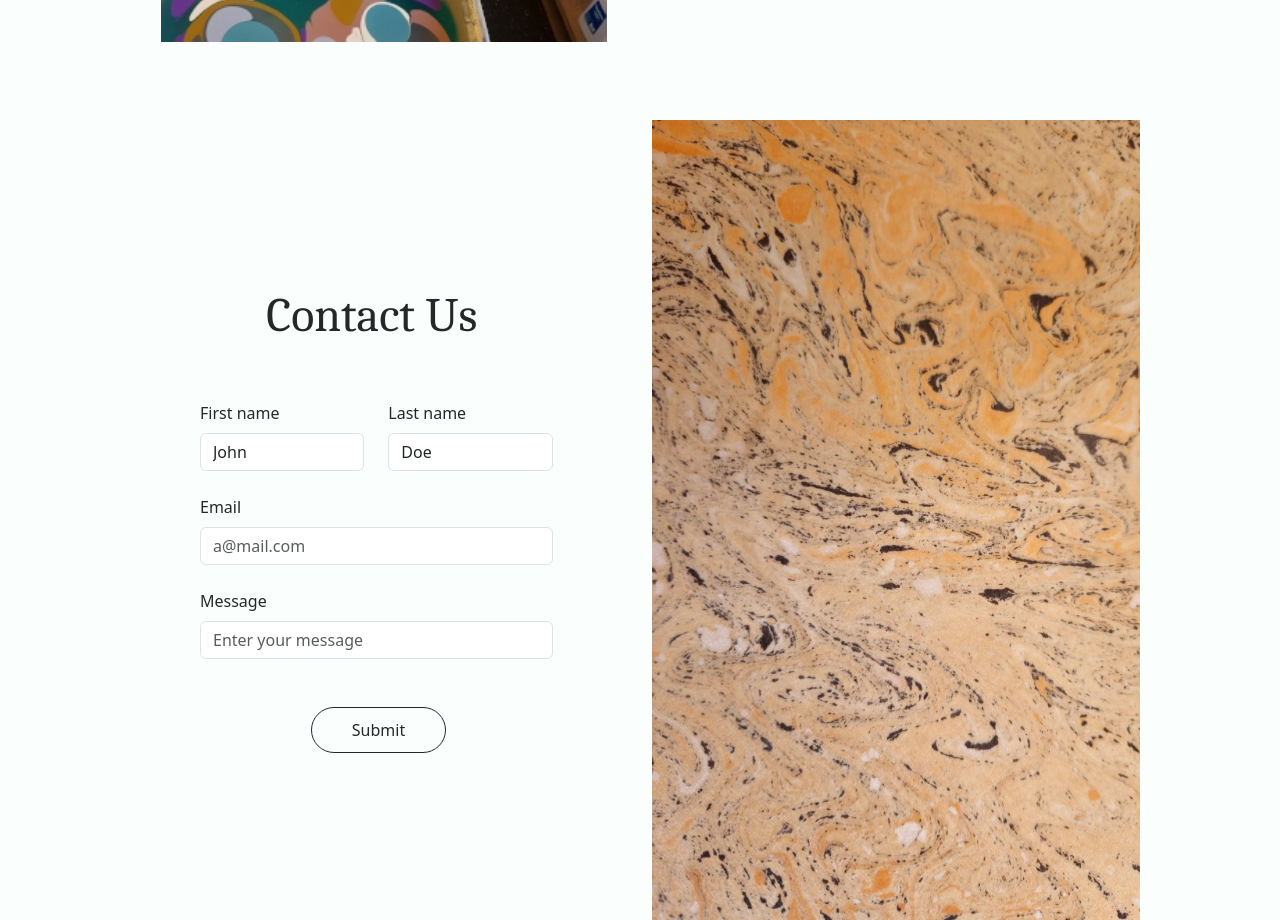
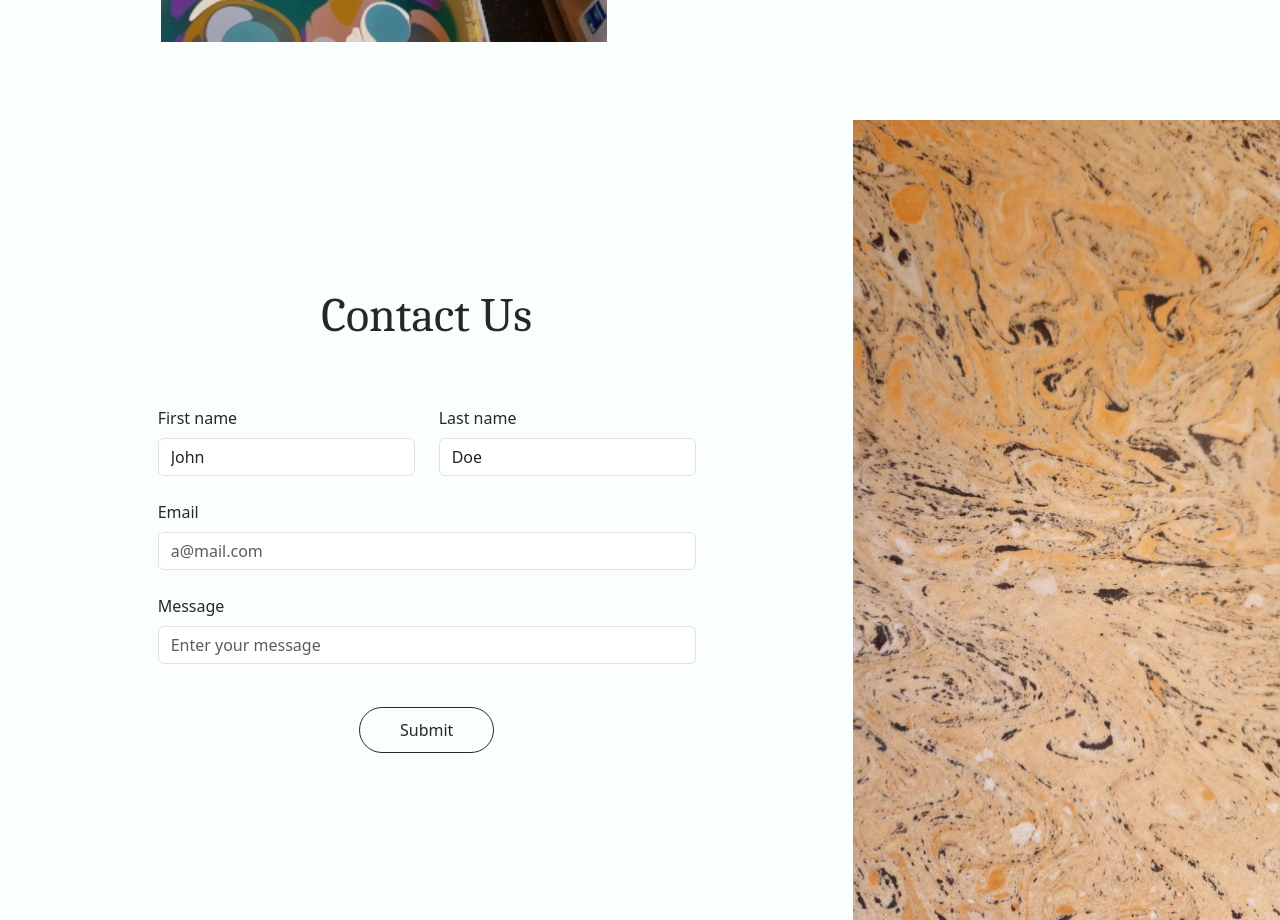
Before and after one commit to christie0902/colorfloco, a React (Vite) app in the folder front-end/: page / in a window 1280 px wide. Shown: the part 1480-2400 px from the top of the page. Built offline with nearby package versions, Linux system fonts and the light colour scheme.

Commit message:
add responsiveness to contact section

```diff
--- a/front-end/src/App.scss
+++ b/front-end/src/App.scss
@@ -15,8 +15,14 @@ body {
 }
 
 //Navbar
+.nav-placeholder{
+  height: 10vh;
+}
 .navbar-container {
   height: 10vh;
+  background: $bg-color;
+  top:0;
+  z-index: 10;
 }
 .navbar-toggler {
   border: none;
@@ -103,73 +109,106 @@ body {
   align-items: center;
   @media (max-width: 990px) {
     height: 100%;
-
   }
-  .card_image{
+  .card_image {
     margin-top: 10%;
     // display: flex;
+    @media (max-width: 1024px) {
+      width: 400px;
+      object-fit: contain;
+    }
   }
   .card {
     margin-top: 20%;
-    background-color:transparent;
+    background-color: transparent;
     border: none;
     width: 80%;
     @media (max-width: 990px) {
       width: 100%;
     }
-    .card_title{
+    .card_title {
       font-size: 3rem;
       font-family: $font-decor;
       @media (max-width: 990px) {
-      font-size: 2.2rem;
+        font-size: 2.2rem;
       }
     }
-    .card_text{
+    .card_text {
       font-size: 1.4rem;
       margin-block: 10%;
       @media (max-width: 990px) {
         font-size: 1rem;
-        }
+      }
     }
   }
 }
 
-//Contact
+// Contact Section
 .contact-section {
   height: 100vh;
-  width: 80vw;
+  width: 100vw;
   margin: auto;
   display: flex;
   align-items: center;
+
   @media (max-width: 990px) {
     height: 100%;
   }
+
   .contact_title {
     font-size: 3rem;
     font-family: $font-decor;
     text-align: center;
     padding-bottom: 10%;
-    margin-right: 5%;
     @media (max-width: 990px) {
       font-size: 2.2rem;
-      }
+    }
+  }
+
+  .contact-form-wrapper {
+    z-index: 2;
+    padding: 2rem;
+
+    @media (max-width: 992px) {
+      width: 100%;
+      background: $bg-color;
+
+      // .form-container {
+      //   width: 100%;
+      //   max-width: 500px;
+      //   background-color: white;
+      //   padding: 20px;
+      //   border-radius: 10px;
+      //   box-shadow: 0 4px 8px rgba(0, 0, 0, 0.1);
+      // }
+    }
   }
   .contact-image {
     height: 100vh;
-    width: 100vw;
-    background-image: url('/contact-img.jpeg');
+    background-image: url("/contact-img.jpeg");
     background-size: cover;
+    background-position: center;
+
+    @media (max-width: 992px) {
+      height: 50vh;
+      width: 100vw;
+      height: 40vh;
+    }
   }
+
   .contact_btn {
     background-color: transparent;
-    color:$text-color;
+    color: $text-color;
     border-color: $text-color;
     border-radius: 50px;
     padding: 10px 40px;
-    margin-top: 5%;
-    margin-left: 35%;
-    &:hover{
-      color:$bg-color;
+    margin-top: 8%;
+    margin-left: auto;
+    margin-right: auto;
+    display: block;
+
+    &:hover {
+      color: $bg-color;
       border: none;
       background-color: $text-color;
     }
--- a/front-end/src/components/contact/Contact.tsx
+++ b/front-end/src/components/contact/Contact.tsx
@@ -1,5 +1,5 @@
 import React, { useState } from "react";
-import { Container, Row, Col, InputGroup, Form, Button } from "react-bootstrap";
+import { Container, Row, Col, Form, Button } from "react-bootstrap";
 
 const Contact = () => {
   const [validated, setValidated] = useState(false);
@@ -16,13 +16,14 @@ const Contact = () => {
 
   return (
     <div className="contact-section">
-      <Container>
-        <Row>
-          <Col className="d-flex-column justify-content-center col-sm-12 col-md-6 m-md-auto">
+     <Container fluid>
+     <Row className="d-flex align-items-center">
+     <Col xs={12} md={8} className="contact-form-wrapper d-flex justify-content-center align-items-center">
+            <div className="form-container">
               <h2 className="contact_title">Contact Us</h2>
               <Form noValidate validated={validated} onSubmit={handleSubmit}>
-              <Row className="mb-4 ms-5">
-                <Form.Group as={Col} md="5" controlId="validationCustom01">
+                <Row className="mb-4">
+                  <Form.Group as={Col} md="6" controlId="validationCustom01">
                     <Form.Label>First name</Form.Label>
                     <Form.Control
                       required
@@ -34,7 +35,7 @@ const Contact = () => {
                       Please enter your first name!
                     </Form.Control.Feedback>
                   </Form.Group>
-                <Form.Group as={Col} md="5" controlId="validationCustom02">
+                  <Form.Group as={Col} md="6" controlId="validationCustom02">
                     <Form.Label>Last name</Form.Label>
                     <Form.Control
                       required
@@ -47,8 +48,8 @@ const Contact = () => {
                     </Form.Control.Feedback>
                   </Form.Group>
                 </Row>
-              <Row className="mb-4 ms-5">
-                <Form.Group as={Col} md="10" controlId="validationCustom03">
+                <Row className="mb-4">
+                  <Form.Group as={Col} controlId="validationCustom03">
                     <Form.Label>Email</Form.Label>
                     <Form.Control
                       type="email"
@@ -60,8 +61,8 @@ const Contact = () => {
                     </Form.Control.Feedback>
                   </Form.Group>
                 </Row>
-              <Row className="mb-4 ms-5">
-                <Form.Group as={Col} md="10" controlId="validationCustom04">
+                <Row className="mb-4">
+                  <Form.Group as={Col} controlId="validationCustom04">
                     <Form.Label>Message</Form.Label>
                     <Form.Control
                       type="text"
@@ -75,10 +76,11 @@ const Contact = () => {
                 </Row>
                 <Button className="contact_btn" type="submit">Submit</Button>
               </Form>
+            </div>
           </Col>
-          <Col className="d-flex justify-content-center col-sm-12 col-lg-6">
-            <div className="contact-image"></div>
-          </Col>
+
+          {/* Right side (image) */}
+          <Col xs={12} md={4} className="contact-image"></Col>
         </Row>
       </Container>
     </div>
--- a/front-end/src/components/navbar/Navbar.tsx
+++ b/front-end/src/components/navbar/Navbar.tsx
@@ -3,7 +3,9 @@ import { Navbar, Nav, Container } from "react-bootstrap";
 
 const NavigationBar = () => {
   return (
-    <Navbar expand="lg" className="navbar-container justify-content-between py-0">
+    <>
+    <div className="nav-placeholder"></div>
+    <Navbar expand="lg" className="navbar-container justify-content-between py-0 position-fixed w-100">
       <Container>
         <Navbar.Brand href="#home">
           <img className="logo_img" src="\logo.png" alt="logo"  />
@@ -29,6 +31,7 @@ const NavigationBar = () => {
         </Navbar.Collapse>
       </Container>
     </Navbar>
+    </>
   );
 };
 
```
Lines whose indentation alone changed are shown as unchanged.
